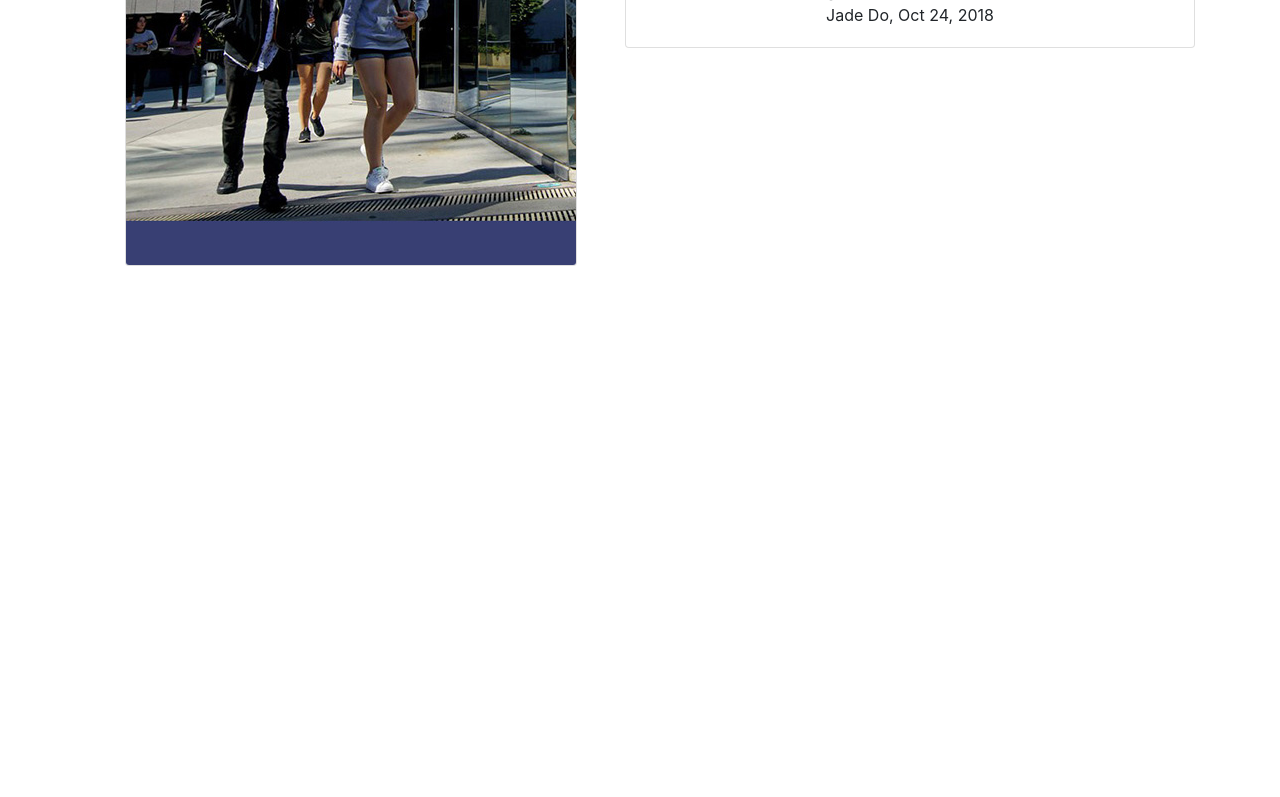
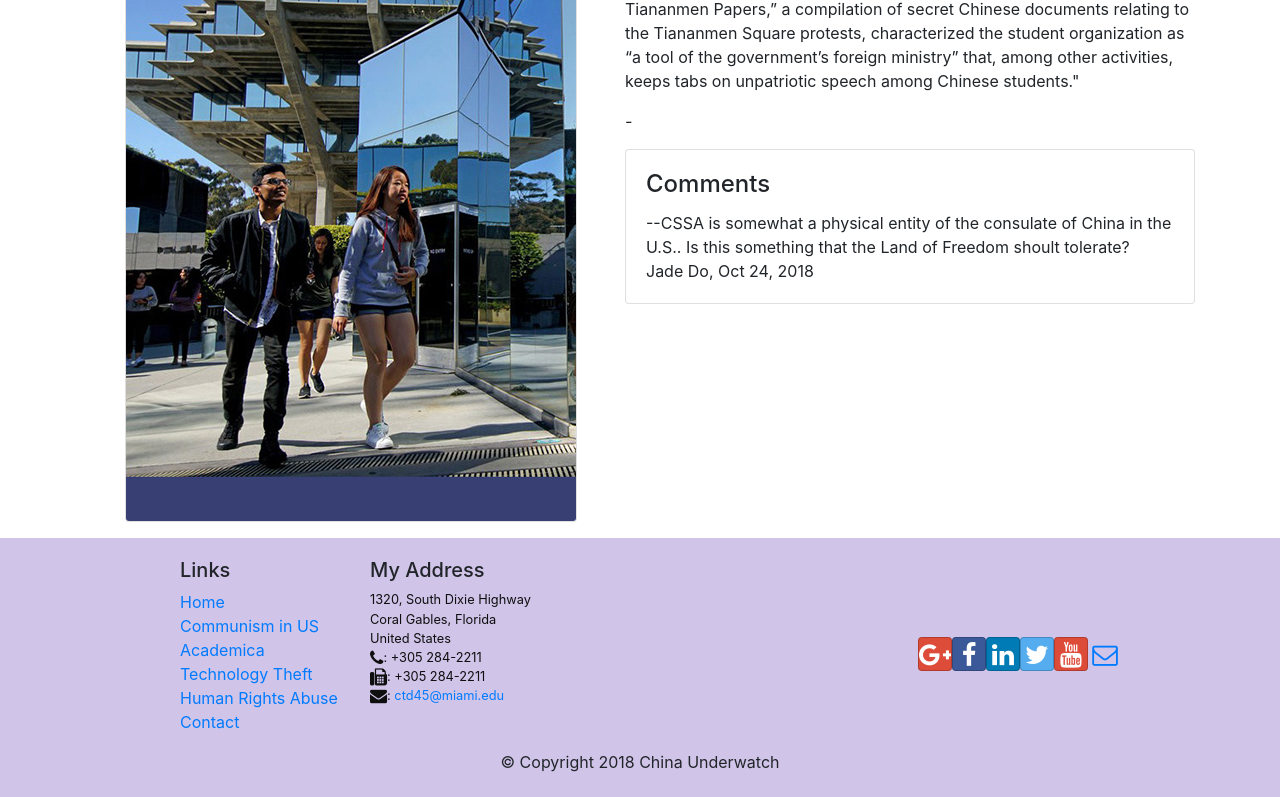
Before and after one commit to jade-do/Hope-For-A-Free-China-ReactJS, a React (Create React App) app: page / in a window 1280 px wide. Shown: the part 2000-2797 px from the top of the page. Before the commit the page ends 2282 px from the top, so only its background shows below. Built offline with nearby package versions, Linux system fonts and the light colour scheme.

Commit message:
Header and Footer

```diff
--- a/package.json
+++ b/package.json
@@ -4,6 +4,8 @@
   "private": true,
   "dependencies": {
     "bootstrap": "4.0.0",
+    "bootstrap-social": "5.1.1",
+    "font-awesome": "4.7.0",
     "react": "^16.6.0",
     "react-dom": "^16.6.0",
     "react-popper": "0.9.2",
--- a/src/App.css
+++ b/src/App.css
@@ -1,32 +1,33 @@
-.App {
-  text-align: center;
+.row-header{
+  margin:0px auto;
+  padding:0px auto;
 }
 
-.App-logo {
-  animation: App-logo-spin infinite 20s linear;
-  height: 40vmin;
+.row-content {
+  margin:0px auto;
+  padding: 50px 0px 50px 0px;
+  border-bottom: 1px ridge;
+  min-height:400px;
 }
 
-.App-header {
-  background-color: #282c34;
-  min-height: 100vh;
-  display: flex;
-  flex-direction: column;
-  align-items: center;
-  justify-content: center;
-  font-size: calc(10px + 2vmin);
-  color: white;
+.footer{
+  background-color: #D1C4E9;
+  margin:0px auto;
+  padding: 20px 0px 20px 0px;
+}
+.jumbotron {
+  padding:70px 30px 70px 30px;
+  margin:0px auto;
+  background: #D1C4E9;
+  color:black;
 }
 
-.App-link {
-  color: #61dafb;
+address{
+  font-size:80%;
+  margin:0px;
+  color:#0f0f0f;
 }
 
-@keyframes App-logo-spin {
-  from {
-    transform: rotate(0deg);
-  }
-  to {
-    transform: rotate(360deg);
-  }
+.navbar-dark {
+  background-color: #512DA8;
 }
--- /dev/null
+++ b/src/components/FooterComponent.js
@@ -0,0 +1,51 @@
+import React from 'react';
+
+function Footer(props) {
+    return(
+    <div className="footer">
+        <div className="container">
+            <div className="row justify-content-center">
+                <div className="col-4 offset-1 col-sm-2">
+                    <h5>Links</h5>
+                    <ul className="list-unstyled">
+                        <li><a href="#">Home</a></li>
+                        <li><a href="#">Communism in US Academica</a></li>
+                        <li><a href="#">Technology Theft</a></li>
+                        <li><a href="#">Human Rights Abuse</a></li>
+                        <li><a href="contactus.html">Contact</a></li>
+                    </ul>
+                </div>
+                <div className="col-7 col-sm-5">
+                    <h5>My Address</h5>
+                    <address>
+		              1320, South Dixie Highway<br />
+		              Coral Gables, Florida<br />
+		              United States<br />
+		              <i className="fa fa-phone fa-lg"></i>: +305 284-2211<br />
+		              <i className="fa fa-fax fa-lg"></i>: +305 284-2211<br />
+		              <i className="fa fa-envelope fa-lg"></i>: <a href="mailto:ctd45@miami.edu">
+                         ctd45@miami.edu</a>
+                    </address>
+                    </div>
+                <div className="col-12 col-sm-4 align-self-center">
+                    <div className="text-center">
+                        <a className="btn btn-social-icon btn-google" href="http://google.com/+"><i className="fa fa-google-plus"></i></a>
+                        <a className="btn btn-social-icon btn-facebook" href="http://www.facebook.com/profile.php?id="><i className="fa fa-facebook"></i></a>
+                        <a className="btn btn-social-icon btn-linkedin" href="http://www.linkedin.com/in/"><i className="fa fa-linkedin"></i></a>
+                        <a className="btn btn-social-icon btn-twitter" href="http://twitter.com/"><i className="fa fa-twitter"></i></a>
+                        <a className="btn btn-social-icon btn-google" href="http://youtube.com/"><i className="fa fa-youtube"></i></a>
+                        <a className="btn btn-social-icon" href="mailto:"><i className="fa fa-envelope-o"></i></a>
+                    </div>
+                </div>
+            </div>
+            <div className="row justify-content-center">
+                <div className="col-auto">
+                    <p>© Copyright 2018 China Underwatch</p>
+                </div>
+            </div>
+        </div>
+        </div>
+    )
+}
+
+export default Footer;
--- /dev/null
+++ b/src/components/HeaderComponent.js
@@ -0,0 +1,28 @@
+import React, { Component } from 'react';
+import { Navbar, NavbarBrand, Jumbotron } from 'reactstrap';
+
+class Header extends Component {
+  render() {
+    return(
+    <React.Fragment>
+      <Navbar dark>
+        <div className="container">
+            <NavbarBrand href="/">China Underwatch</NavbarBrand>
+        </div>
+      </Navbar>
+      <Jumbotron>
+           <div className="container">
+               <div className="row row-header">
+                   <div className="col-12 col-sm-6">
+                       <h1>China Underwatch</h1>
+                       <p>We deliver news about China's violations of human rights in the U.S.</p>
+                   </div>
+               </div>
+           </div>
+       </Jumbotron>
+    </React.Fragment>
+    );
+  }
+}
+
+export default Header;
--- a/src/components/MainComponent.js
+++ b/src/components/MainComponent.js
@@ -1,7 +1,10 @@
 import React, { Component } from 'react';
 import { Navbar, NavbarBrand } from 'reactstrap';
 import CommunismInUSAcademia from './CommunismInUSAcademiaComponent';
+import Header from './HeaderComponent';
+import Footer from './FooterComponent';
 import { ARTICLES } from '../shared/articles';
+
 
 class Main extends Component {
     constructor(props) {
@@ -14,12 +17,9 @@
     render() {
         return (
             <div>
-                <Navbar dark color="primary">
-                    <div className="container">
-                        <NavbarBrand href="/">China UnderWatch</NavbarBrand>
-                    </div>
-                </Navbar>
+                <Header/>
                 <CommunismInUSAcademia articles={this.state.articles}></CommunismInUSAcademia>
+                <Footer/>
             </div>
         )
     }
--- a/src/index.js
+++ b/src/index.js
@@ -4,6 +4,8 @@
 import App from './App';
 import 'bootstrap/dist/css/bootstrap.min.css';
 import * as serviceWorker from './serviceWorker';
+import 'font-awesome/css/font-awesome.css';
+import 'bootstrap-social/bootstrap-social.css';
 
 ReactDOM.render(<App />, document.getElementById('root'));
 
```
Also changed, not shown: 1 other file (tests, documents, lock files or other folders).
